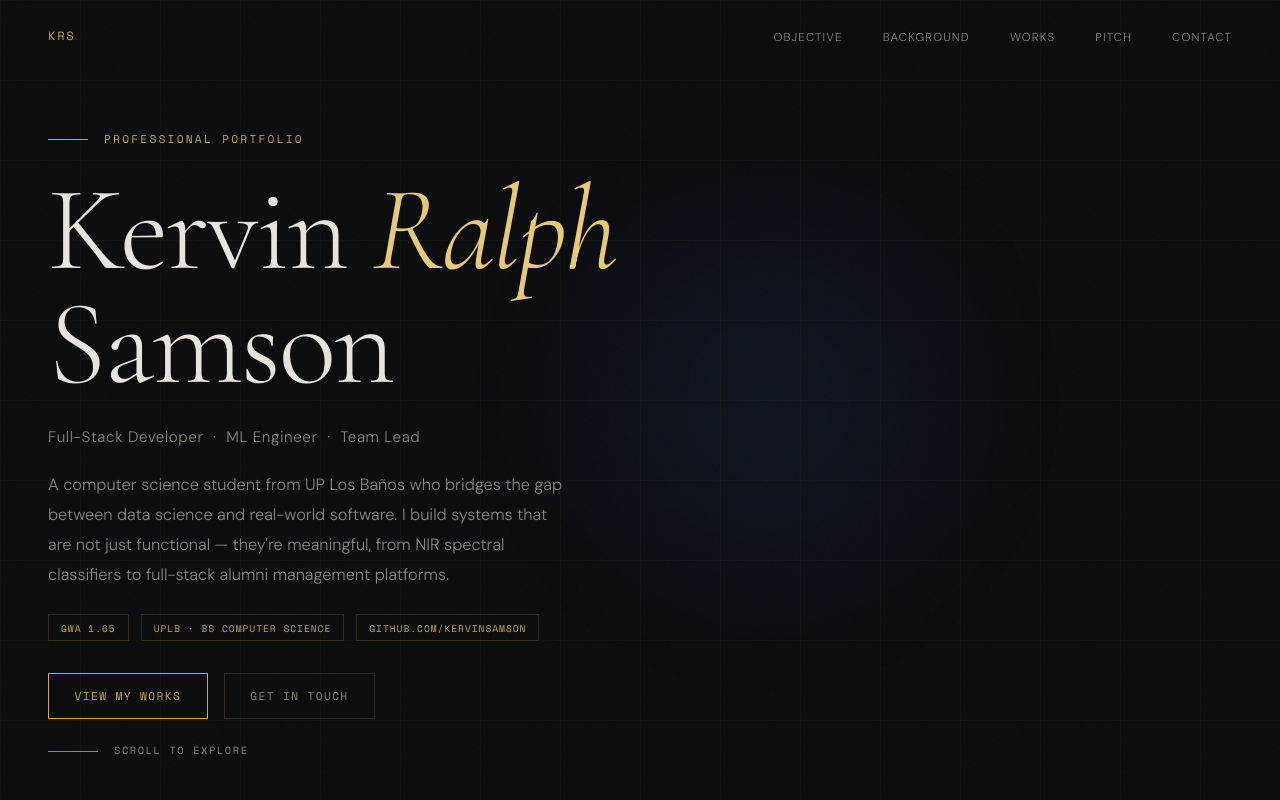
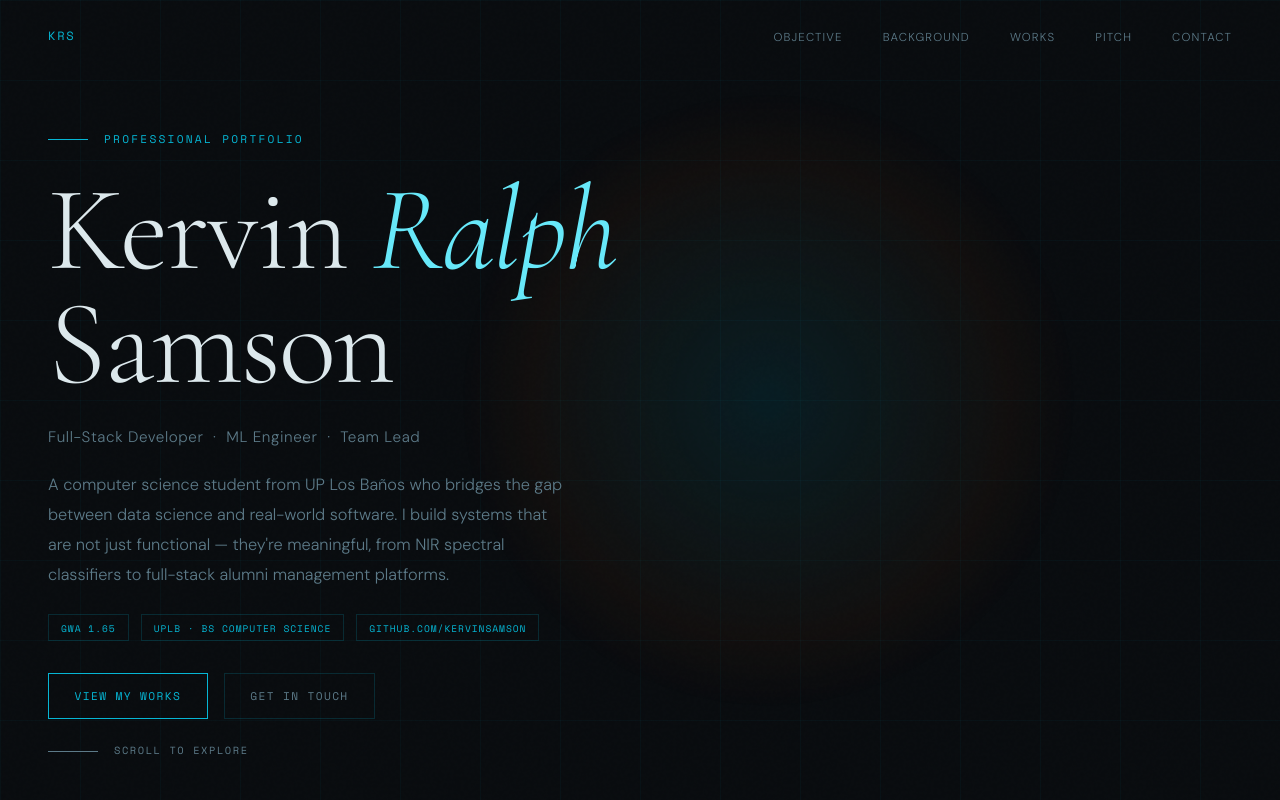
Before and after one commit to kervinsamson/portfolio, a plain HTML site: page index.html in a window 1280 px wide. Shown: the top 800 px of the page. Drawn offline with nearby package versions, Linux system fonts and the light colour scheme.

Commit message:
change color scheme to blue

```diff
--- a/index.html
+++ b/index.html
@@ -18,17 +18,17 @@
     }
 
     :root {
-      --bg: #0c0d0f;
-      --bg2: #12141a;
-      --bg3: #1a1d26;
-      --gold: #c9a84c;
-      --gold-light: #e8c97a;
-      --gold-dim: rgba(201, 168, 76, 0.15);
-      --text: #e8e4dc;
-      --muted: #8a8680;
-      --border: rgba(201, 168, 76, 0.2);
-      --green: #4caf82;
-      --blue: #3a7bd5;
+      --bg: #090c0f;
+      --bg2: #0e1318;
+      --bg3: #141c22;
+      --gold: #06b6d4;
+      --gold-light: #67e8f9;
+      --gold-dim: rgba(6, 182, 212, 0.12);
+      --text: #dce8ec;
+      --muted: #5c7a88;
+      --border: rgba(6, 182, 212, 0.18);
+      --green: #22c55e;
+      --blue: #f97316;
     }
 
     html {
@@ -317,8 +317,8 @@
       position: absolute;
       inset: 0;
       background-image:
-        linear-gradient(to right, rgba(201, 168, 76, .04) 1px, transparent 1px),
-        linear-gradient(to bottom, rgba(201, 168, 76, .04) 1px, transparent 1px);
+        linear-gradient(to right, rgba(6, 182, 212, .04) 1px, transparent 1px),
+        linear-gradient(to bottom, rgba(6, 182, 212, .04) 1px, transparent 1px);
       background-size: 80px 80px;
       z-index: 0;
     }
@@ -327,7 +327,7 @@
       position: absolute;
       width: 600px;
       height: 600px;
-      background: radial-gradient(circle, rgba(58, 123, 213, .12) 0%, transparent 70%);
+      background: radial-gradient(circle, rgba(6, 182, 212, .14) 0%, rgba(249, 115, 22, .05) 55%, transparent 72%);
       border-radius: 50%;
       top: 50%;
       left: 60%;
@@ -723,7 +723,7 @@
       font-family: 'Cormorant Garamond', serif;
       font-size: 5rem;
       font-weight: 300;
-      color: rgba(201, 168, 76, .07);
+      color: rgba(6, 182, 212, .09);
       line-height: 1;
       position: absolute;
       top: 1rem;
@@ -777,7 +777,7 @@
     }
 
     .work-card:hover .stack-pill {
-      border-color: rgba(201, 168, 76, .35);
+      border-color: rgba(6, 182, 212, .4);
       color: var(--gold-light);
     }
 
@@ -812,7 +812,7 @@
     }
 
     .metric {
-      background: rgba(201, 168, 76, .07);
+      background: rgba(6, 182, 212, .08);
       border: 1px solid var(--border);
       padding: .55rem 1rem;
     }
```
